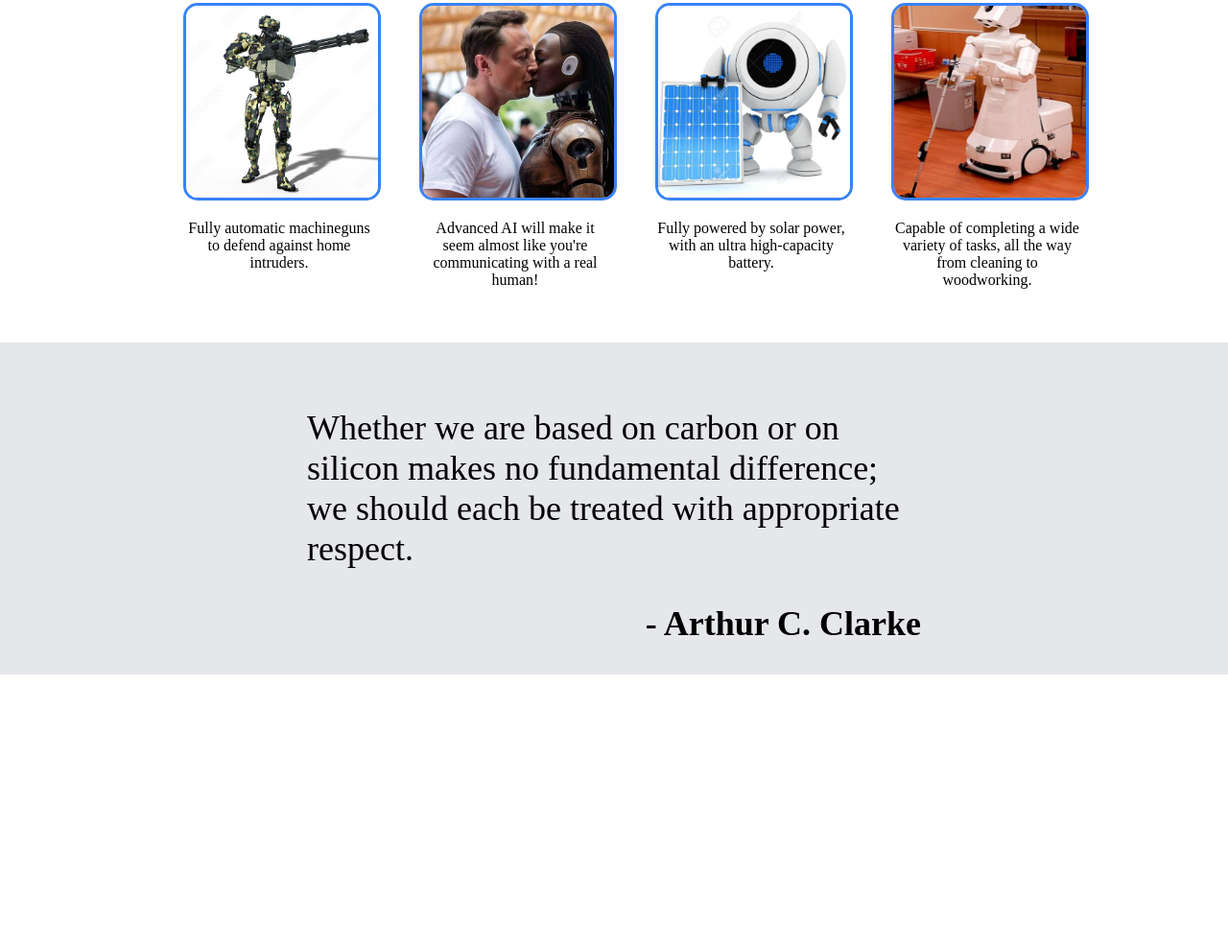
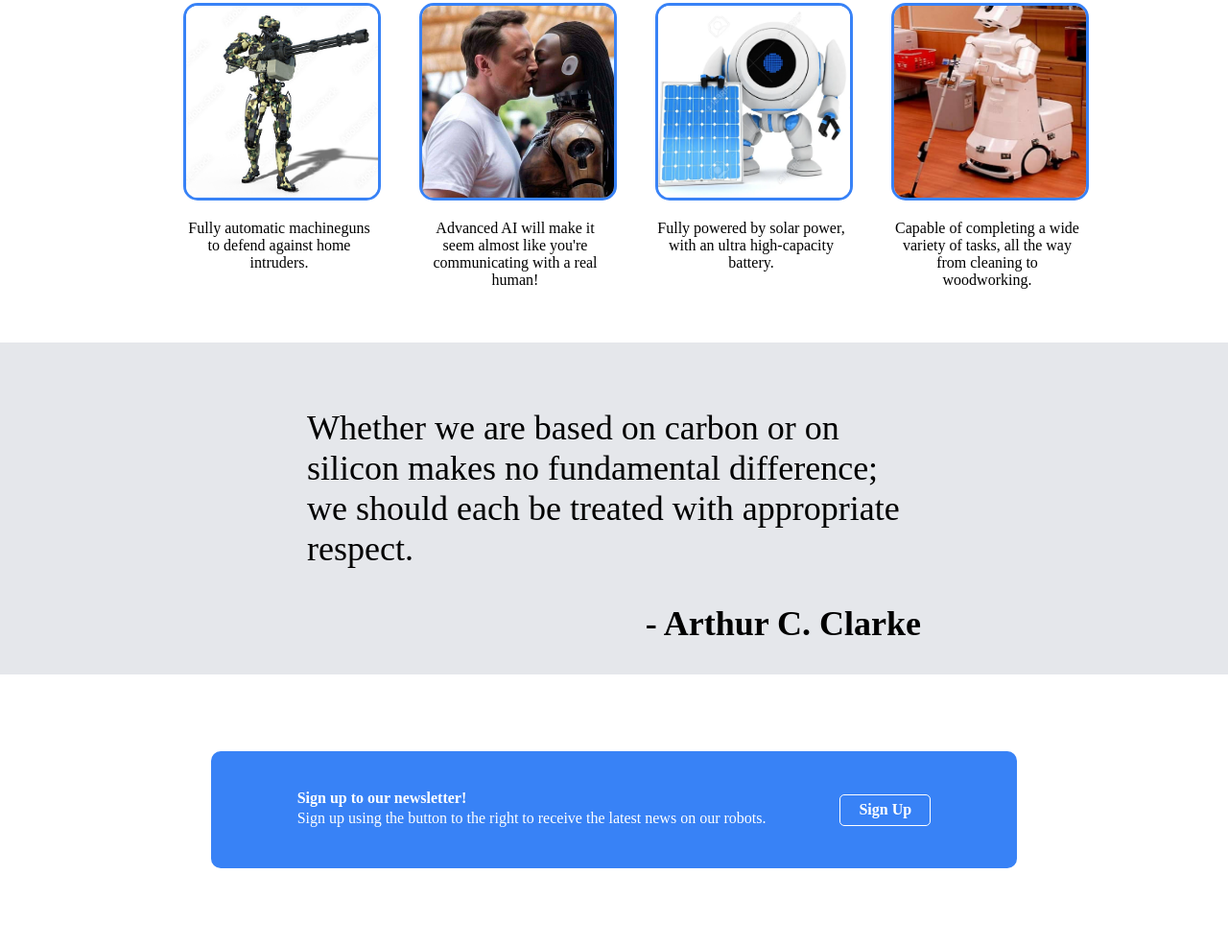
Before and after one commit to ElusiveToaster/landing-page, a plain HTML site: page index.html in a window 1280 px wide. Shown: the part 634-1619 px from the top of the page at 96% size. Before the commit the page ends 1337 px from the top, so only its background shows below. Drawn offline with Linux system fonts and the light colour scheme.

Commit message:
added cta section

```diff
--- a/index.html
+++ b/index.html
@@ -55,6 +55,15 @@
                 <h>- Arthur C. Clarke</h>
             </div>
         </div>
+        <div class="cta">
+            <div class="cta-section">
+                <div>
+                    <h>Sign up to our newsletter!</h>
+                    <p>Sign up using the button to the right to receive the latest news on our robots.</p>
+                </div>
+                <a href="#">Sign Up</a>
+            </div>
+        </div>
     </body>
     <footer>
 
--- a/styles.css
+++ b/styles.css
@@ -103,3 +103,42 @@ body {
     text-align: end;
     font-weight: bold;
 }
+
+.cta {
+    display: flex;
+    justify-content: center;
+}
+
+.cta-section {
+    display: flex;
+    align-items: center;
+    margin: 10vh 0;
+    padding: 5vh 7vw;
+    border-radius: 10px;
+    background-color: #3882F6;
+    color: white;
+}
+
+.cta-section h {
+    font-weight: bold;
+
+}
+
+.cta-section p {
+    margin: 3px 0;
+}
+
+.cta-section a {
+    color: white;
+    font-weight: bold;
+    text-decoration: none;
+    font-size: 16px;
+    padding: 0.4em 1.2em;
+    margin-left: 6vw;
+    border-radius: 5px;
+
+    border-style: solid;
+    border-color: white;
+    border-width: 1px;
+
+}
```
